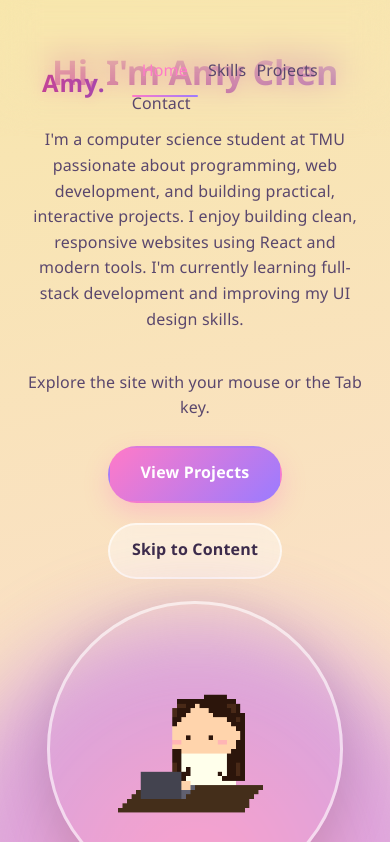
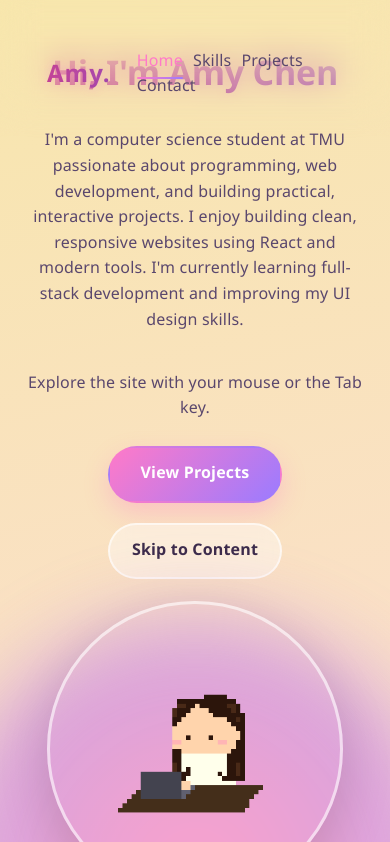
Before and after one commit to amy0134679/Portfolio-Website, a React (Vite) app: page / in a window 390 px wide. Shown: the part 92-934 px from the top of the page. Built offline with nearby package versions, Linux system fonts and the light colour scheme.

Commit message:
tweaked spacing of navbar

```diff
--- a/src/App.css
+++ b/src/App.css
@@ -174,10 +174,10 @@ justify-content: space-between;
 align-items: center;
 
 padding: 10px 15px;
-margin: 15px 15px;
+margin: 5px 15px;
 
 position: fixed;
-top: 10px;
+top: 5px;
 
 z-index: 1000;
 }
@@ -245,7 +245,7 @@ transform: translateY(-2px);
 }
 
 .nav-links a.active {
-padding: 8px 10px;
+padding: 5x 10px;
 color: #ff7ac8;
 position: relative;
 }
@@ -705,16 +705,13 @@ PROJECT PREVIEW
 .game-preview {
 width: 100%;
 
-height: clamp(170px, 20vw, 240px);
+height: clamp(150px, 15vw, 230px);
 
 overflow: hidden;
 
 flex-shrink: 0;
 
 background: rgba(255, 255, 255, 0.2);
-
-border-radius: 20px 20px 0 0;
-
 display: block;
 }
 
@@ -737,7 +734,7 @@ PROJECT INFORMATION
 ========================================================= */
 
 .project-info {
-padding: 10px 22px 22px;
+padding: 5px 15px 15px;
 display: flex;
 flex-direction: column;
 flex: 1;
@@ -746,11 +743,11 @@ flex: 1;
 .project-info h4 {
 font-size: 20px;
 color: #2b2233;
-margin-bottom: 5px;
+margin-bottom: 3px;
 }
 
 .project-info p {
-padding: 15px;
+padding: 5px;
 font-size: 15px;
 line-height: 1.9;
 padding-bottom: 5px;
@@ -760,14 +757,9 @@ color: #3a2d45;
 /* Keep buttons at the bottom */
 
 .play-button {
-  margin: 25px auto 5px auto;
   align-self: center;
   padding: 12px 24px;
-
   border: none;
-
-  border-radius: 999px;
-
   background: linear-gradient(
     135deg,
     #ff7ac8,
@@ -1260,7 +1252,7 @@ on medium screens.
 .game-preview,
 .selected-project .project-preview,
 .selected-project .game-preview {
-height: clamp(160px, 24vw, 210px);
+height: clamp(130px, 20vw, 200px);
 }
 }
 
@@ -1273,7 +1265,7 @@ TABLET / MOBILE
 /* NAV */
 
 .navbar {
-margin: 10px;
+margin: 15x;
 }
 
 .nav-links a {
```
Also changed, not shown: 1 other file (tests, documents, lock files or other folders).
